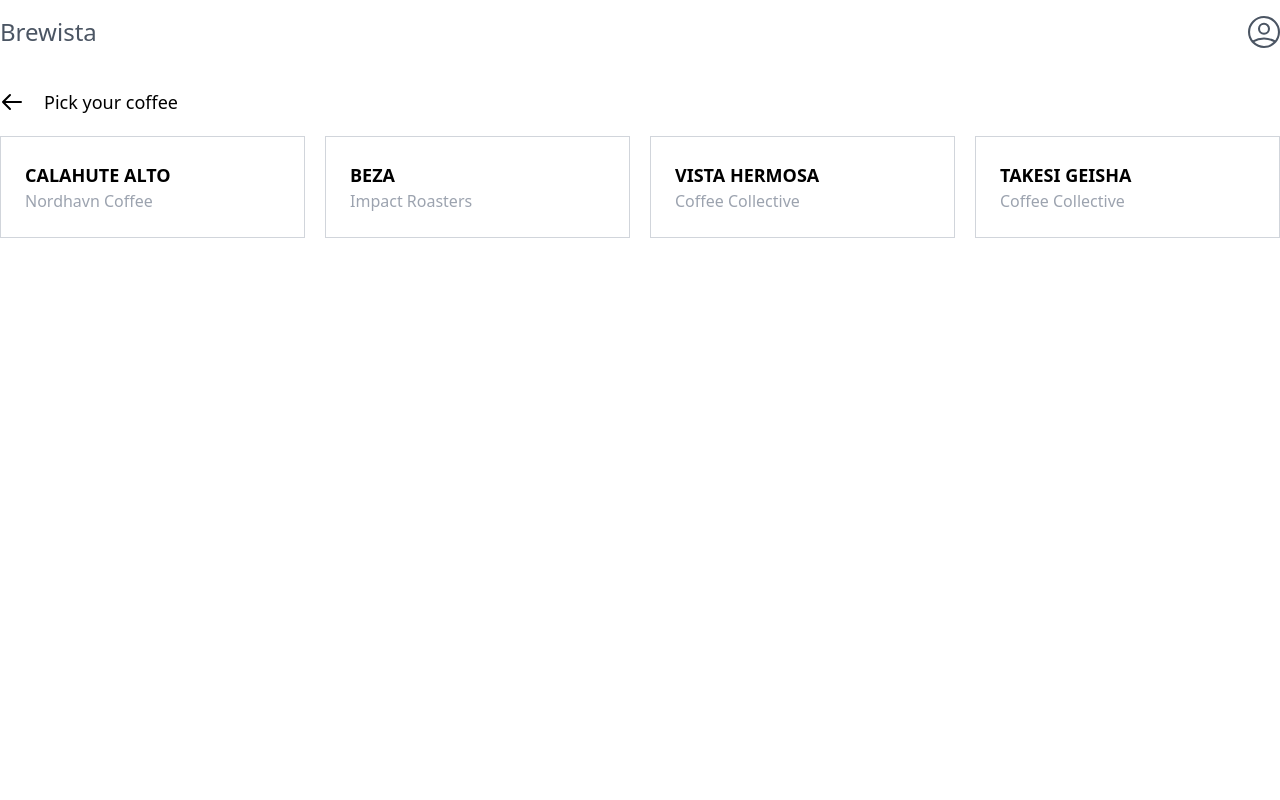
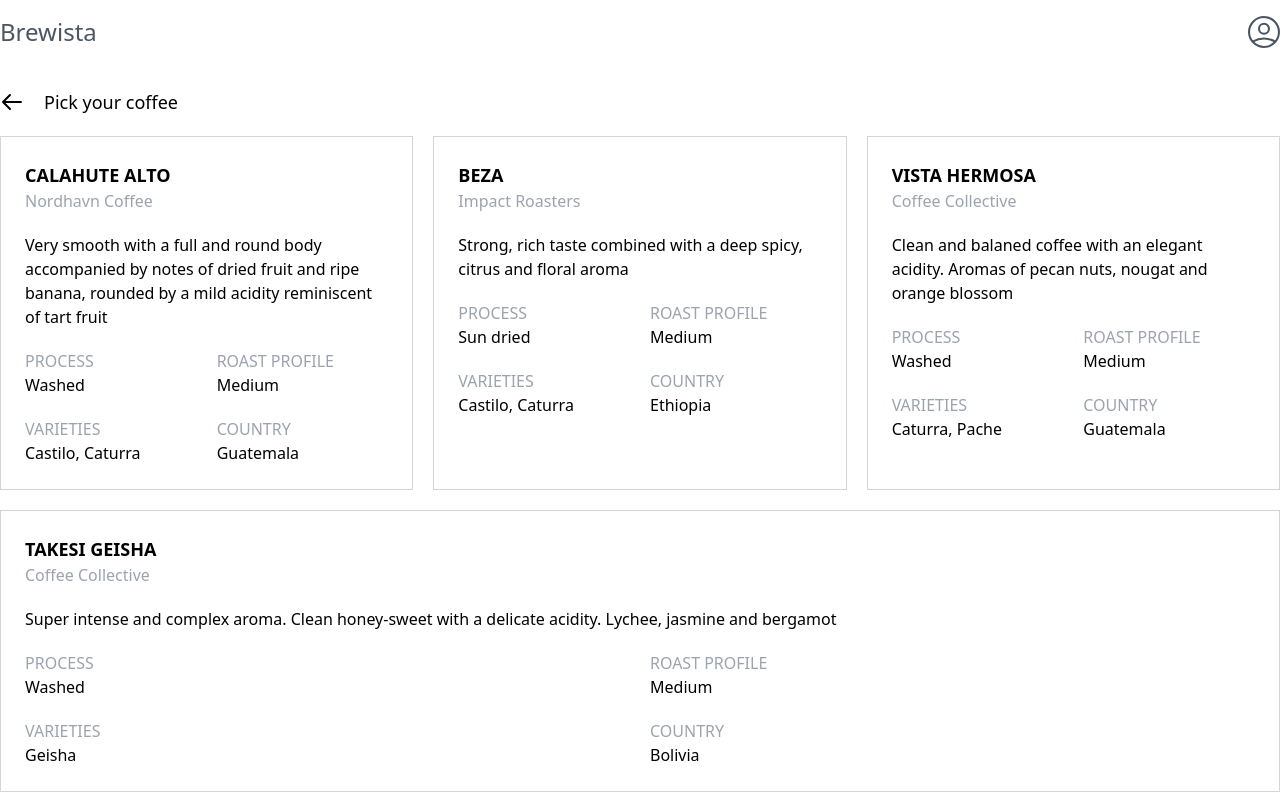
Before and after one commit to casperb123/brewista, a Vue app: page /coffee in a window 1280 px wide. Built offline with nearby package versions, Linux system fonts and the light colour scheme.

Commit message:
Added pick coffee page

```diff
--- a/src/components/coffee/BrewSmallDetails.vue
+++ b/src/components/coffee/BrewSmallDetails.vue
@@ -1,5 +1,5 @@
 <template>
-  <section class="flex gap-x-3">
+  <section class="flex flex-wrap gap-3">
     <div class="box">
       <svg class="smallIcon">
         <use xlink:href="#bean" />
--- a/src/components/coffee/BrewTitle.vue
+++ b/src/components/coffee/BrewTitle.vue
@@ -1,8 +1,10 @@
 <template>
-  <h3 class="font-bold text-lg" :class="{ titleUppercase: titleUppercase }">
-    {{ title }}
-  </h3>
-  <p v-if="!!subTitle" class="text-gray-400">{{ subTitle }}</p>
+  <div>
+    <h3 class="font-bold text-lg" :class="{ titleUppercase: titleUppercase }">
+      {{ title }}
+    </h3>
+    <p v-if="!!subTitle" class="text-gray-400">{{ subTitle }}</p>
+  </div>
 </template>
 
 <script>
--- a/src/components/coffee/CoffeeItem.vue
+++ b/src/components/coffee/CoffeeItem.vue
@@ -1,12 +1,31 @@
 <template>
   <li>
     <router-link to="/feed">
-      <base-card class="flex flex-col">
+      <base-card class="flex flex-col gap-y-5 h-full">
         <brew-title
           :title="title"
           :titleUppercase="true"
           :subTitle="subTitle"
         />
+        <p>{{ description }}</p>
+        <section class="grid grid-cols-2 gap-5">
+          <div>
+            <p class="detailTitle">Process</p>
+            <p>{{ process }}</p>
+          </div>
+          <div>
+            <p class="detailTitle">Roast Profile</p>
+            <p>{{ roastProfile }}</p>
+          </div>
+          <div>
+            <p class="detailTitle">Varieties</p>
+            <p>{{ varietiesString }}</p>
+          </div>
+          <div>
+            <p class="detailTitle">Country</p>
+            <p>{{ country }}</p>
+          </div>
+        </section>
       </base-card>
     </router-link>
   </li>
@@ -21,7 +40,7 @@
   },
   props: {
     id: {
-      type: Number,
+      type: String,
       required: true,
     },
     title: {
@@ -53,5 +72,16 @@
       required: true,
     },
   },
+  computed: {
+    varietiesString() {
+      return this.varieties.join(", ");
+    },
+  },
 };
 </script>
+
+<style scoped>
+.detailTitle {
+  @apply text-gray-400 uppercase;
+}
+</style>
--- a/src/pages/coffee/PickCoffee.vue
+++ b/src/pages/coffee/PickCoffee.vue
@@ -13,7 +13,7 @@
         :roastProfile="coffee.roastProfile"
         :varieties="coffee.varieties"
         :country="coffee.country"
-        class="flex-1"
+        class="item flex-1"
       />
     </ul>
   </section>
@@ -33,3 +33,9 @@
   },
 };
 </script>
+
+<style scoped>
+.item {
+  min-width: 350px;
+}
+</style>
--- a/src/store/modules/coffee/index.js
+++ b/src/store/modules/coffee/index.js
@@ -19,7 +19,7 @@
           country: "Guatemala",
         },
         {
-          id: 2,
+          id: "2",
           title: "Beza",
           subTitle: "Impact Roasters",
           description:
@@ -30,7 +30,7 @@
           country: "Ethiopia",
         },
         {
-          id: 3,
+          id: "3",
           title: "Vista Hermosa",
           subTitle: "Coffee Collective",
           description:
@@ -41,7 +41,7 @@
           country: "Guatemala",
         },
         {
-          id: 4,
+          id: "4",
           title: "Takesi Geisha",
           subTitle: "Coffee Collective",
           description:
```
